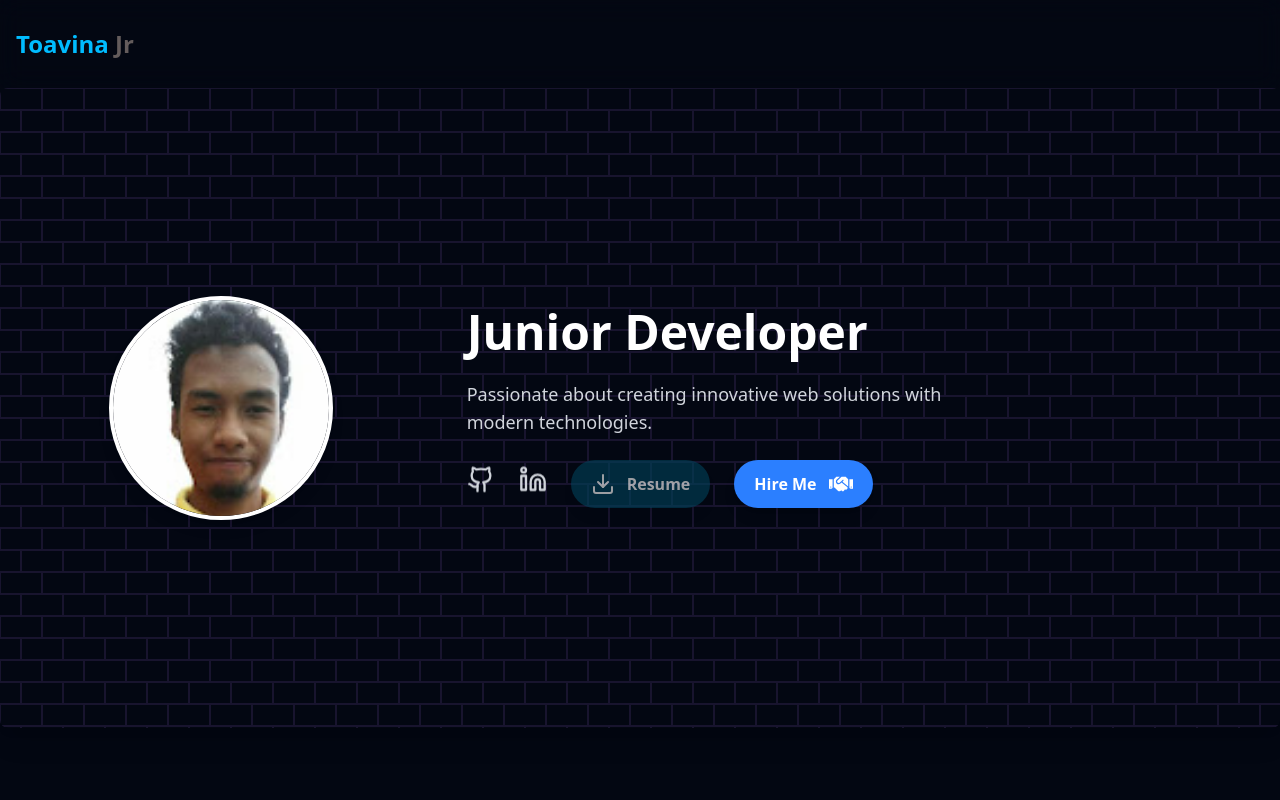
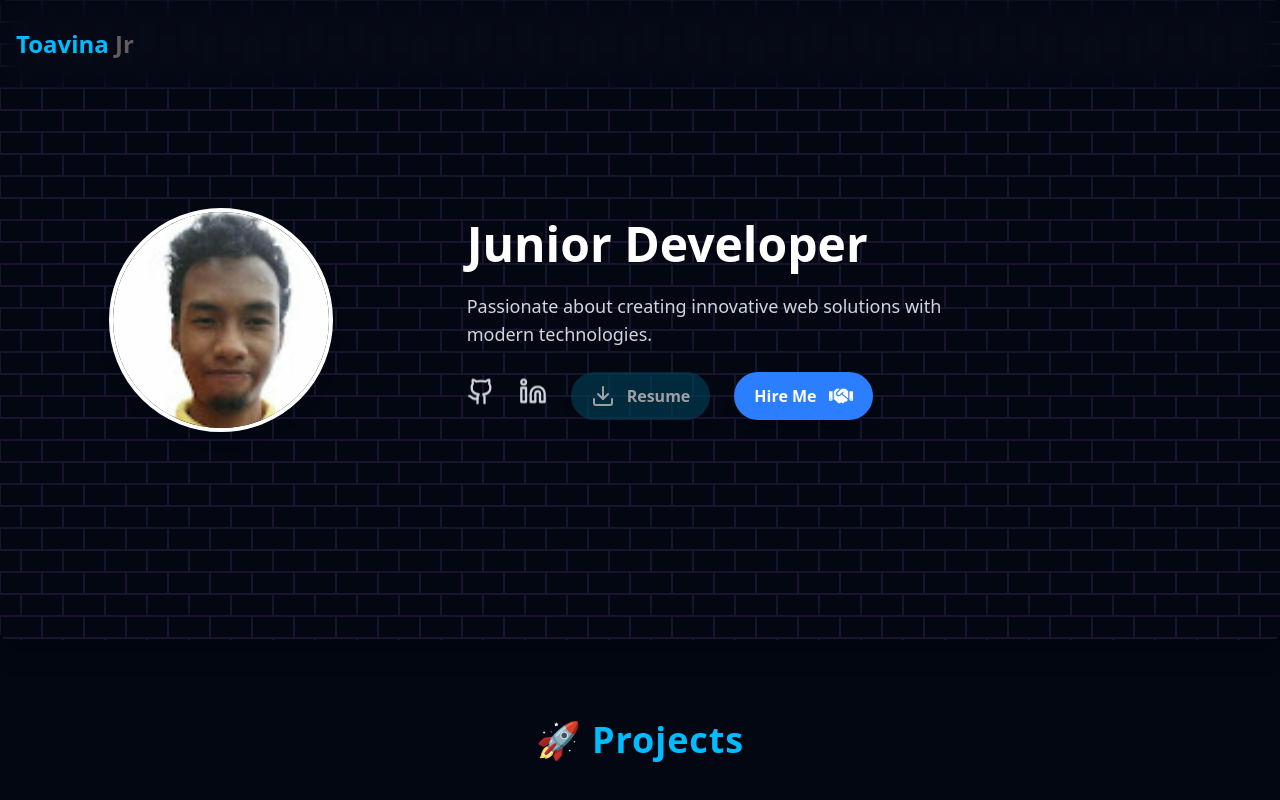
Before and after one commit to ToavinaJr/Modern-Portfolio, a React (Vite) app: page / in a window 1280 px wide. Shown: the top 800 px of the page. Built offline with nearby package versions, Linux system fonts and the light colour scheme.

Commit message:
Fixation du header en haut de la page

```diff
--- a/src/App.tsx
+++ b/src/App.tsx
@@ -17,7 +17,7 @@ const App = () => {
 
   return (
     <ParallaxProvider>
-      <div className={`min-h-screen ${darkMode ? 'bg-[#030712] text-[#645c5c]' : 'bg-[#f4f4f4] text-[#030712]'} w-[100vw] overflow-x-hidden`}>
+      <div className={`min-h-screen ${darkMode ? 'bg-[#030712] text-[#645c5c]' : 'bg-[#f5f5f5] text-[#030712]'} w-[100vw] overflow-x-hidden`}>
         <Header darkMode={darkMode} onThemeToggle={() => setDarkMode(!darkMode)} />
         <HeroSection darkMode={darkMode}/>
         <ProjectsSection projects={dataProject} />
--- a/src/components/Header.tsx
+++ b/src/components/Header.tsx
@@ -26,7 +26,8 @@ export const Header = ({ darkMode, onThemeToggle }: HeaderProps) => {
   ];
 
   return (
-    <header className="container backdrop-blur-md sticky z-[50] top-0 left-0 mx-auto px-4 py-6 animate-fade-in">
+    <header className="fixed top-0 left-0 right-0 w-full backdrop-blur-md z-[50] px-4 py-6 animate-fade-in">
+      <div className="container mx-auto">
         <nav className="flex justify-between items-center">
           <h1 className="text-2xl font-bold animate-slide-down">
             <span className="text-[#00bcff] hover:text-[#009edb] transition-colors duration-300">Toavina</span>
@@ -86,6 +87,7 @@ export const Header = ({ darkMode, onThemeToggle }: HeaderProps) => {
             </button>
           </div>
         </nav>
+      </div>
 
       {/* Menu mobile avec modes sombre/clair améliorés */}
       <div
```
Lines whose indentation alone changed are shown as unchanged.
